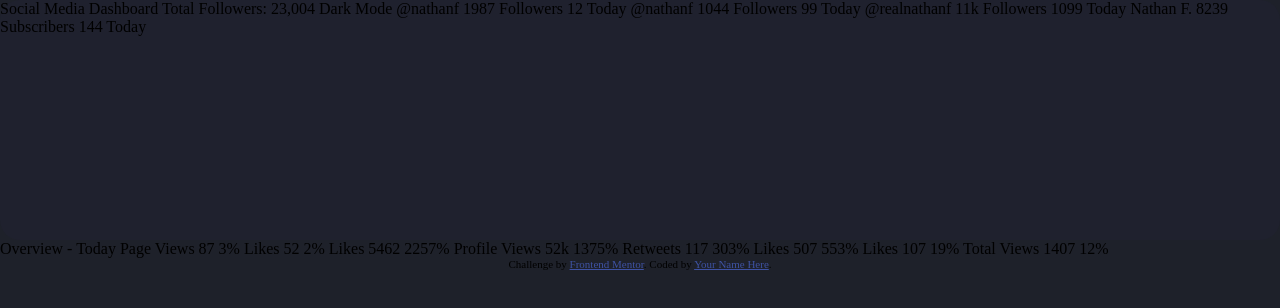
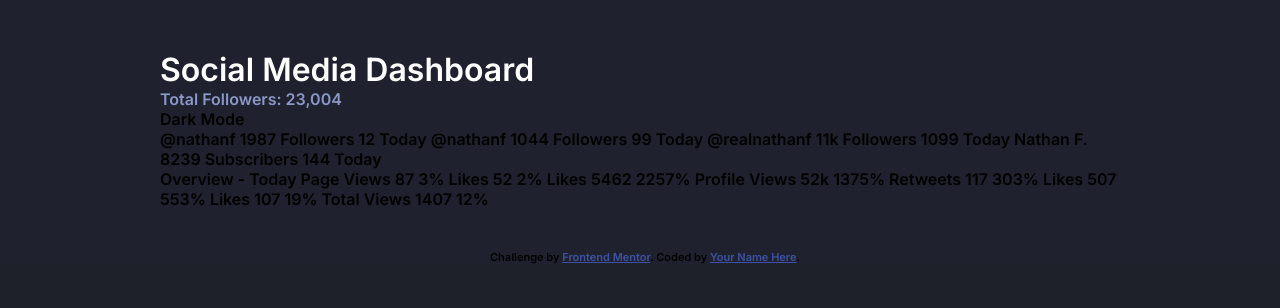
Before and after one commit to mat10tj/social, a plain HTML site: page index.html in a window 1280 px wide. Drawn offline with Linux system fonts and the light colour scheme.

Commit message:
whatever

```diff
--- a/index.html
+++ b/index.html
@@ -4,6 +4,7 @@
   <meta charset="UTF-8">
   <meta name="viewport" content="width=device-width, initial-scale=1.0"> <!-- displays site properly based on user's device -->
 
+  <link href="https://fonts.googleapis.com/css2?family=Inter:wght@600&display=swap" rel="stylesheet">
   <link rel="icon" type="image/png" sizes="32x32" href="./images/favicon-32x32.png">
   <link rel="stylesheet" type="text/css" href="style.css"
   <title></title>
@@ -11,11 +12,13 @@
 </head>
 <body>
   <div class="upperBody">
-  Social Media Dashboard
-  Total Followers: 23,004
+    <div class="main">
+      <div class="header">
+<h1>Social Media Dashboard</h1>
+  <p class="light">Total Followers: 23,004<p>
 
   Dark Mode
-
+</div>
 
 
   @nathanf
@@ -73,7 +76,7 @@
   Total Views
   1407
   12%
-
+</div>
   <div class="attribution">
     Challenge by <a href="https://www.frontendmentor.io?ref=challenge" target="_blank">Frontend Mentor</a>.
     Coded by <a href="#">Your Name Here</a>.
--- a/style.css
+++ b/style.css
@@ -1,6 +1,9 @@
 * {
   margin: 0;
   padding: 0;
+}
+html {
+  background-color: hsl(225, 17%, 14%);
 }
 .attribution {
   font-size: 11px; text-align: center;
@@ -11,11 +14,22 @@
 }
 
 .upperBody {
-  background-color: hsl(232, 19%, 15%);
-  height: 30vh;
+  /* background-color: hsl(232, 19%, 15%); */
+  height: 25vh;
   border-radius: 20px
 }
+.upperBody h1 {color:hsl(0, 0%, 100%);}
 
 body {
-  background-color: hsl(225, 17%, 14%);
+  background-color: hsl(232, 19%, 15%);
+  padding: 50px 150px 0px 160px;
+  font-family: 'Inter', sans-serif;
 }
+
+.light {
+  color: hsl(228, 34%, 66%);
+}
+
+.header {
+
+}
```
